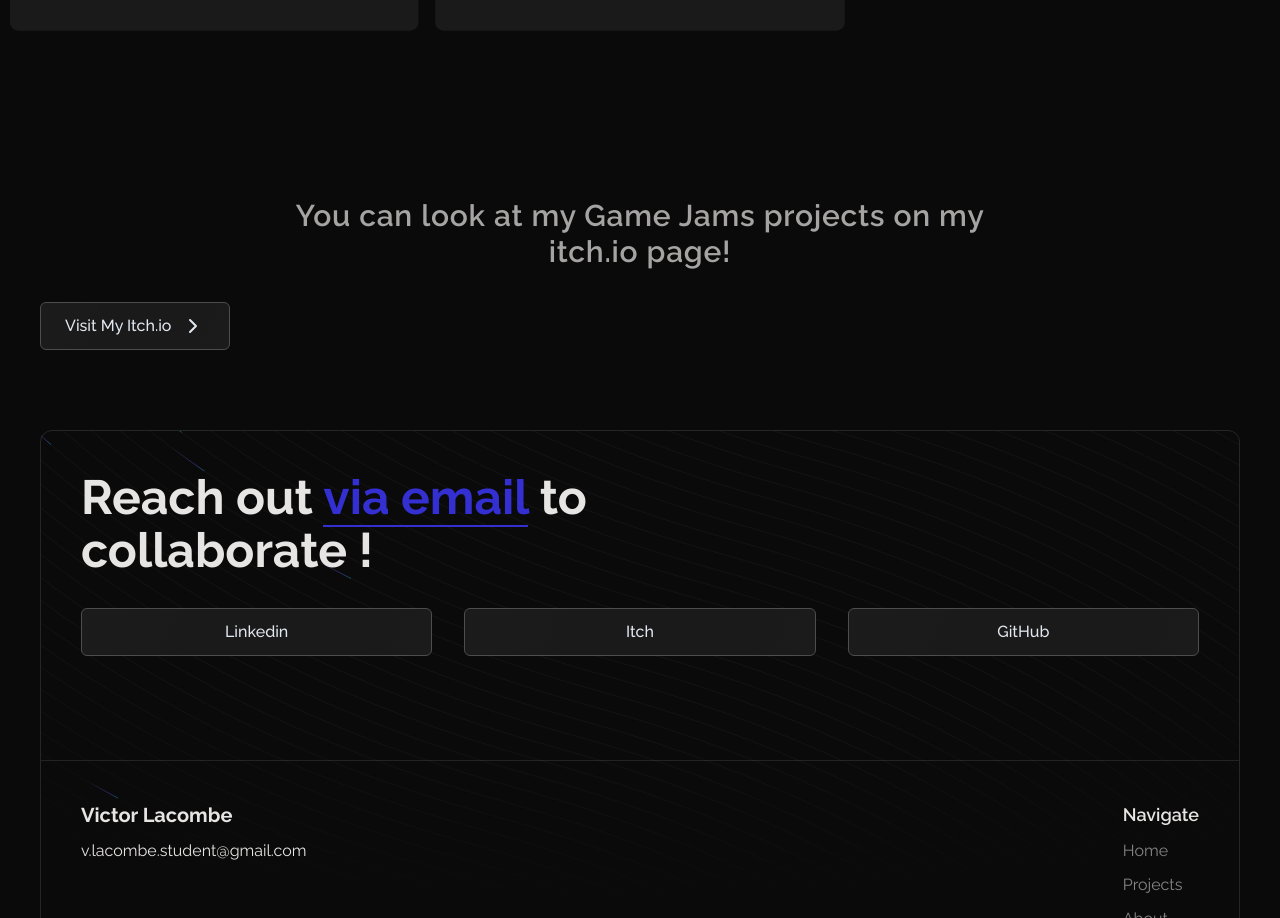
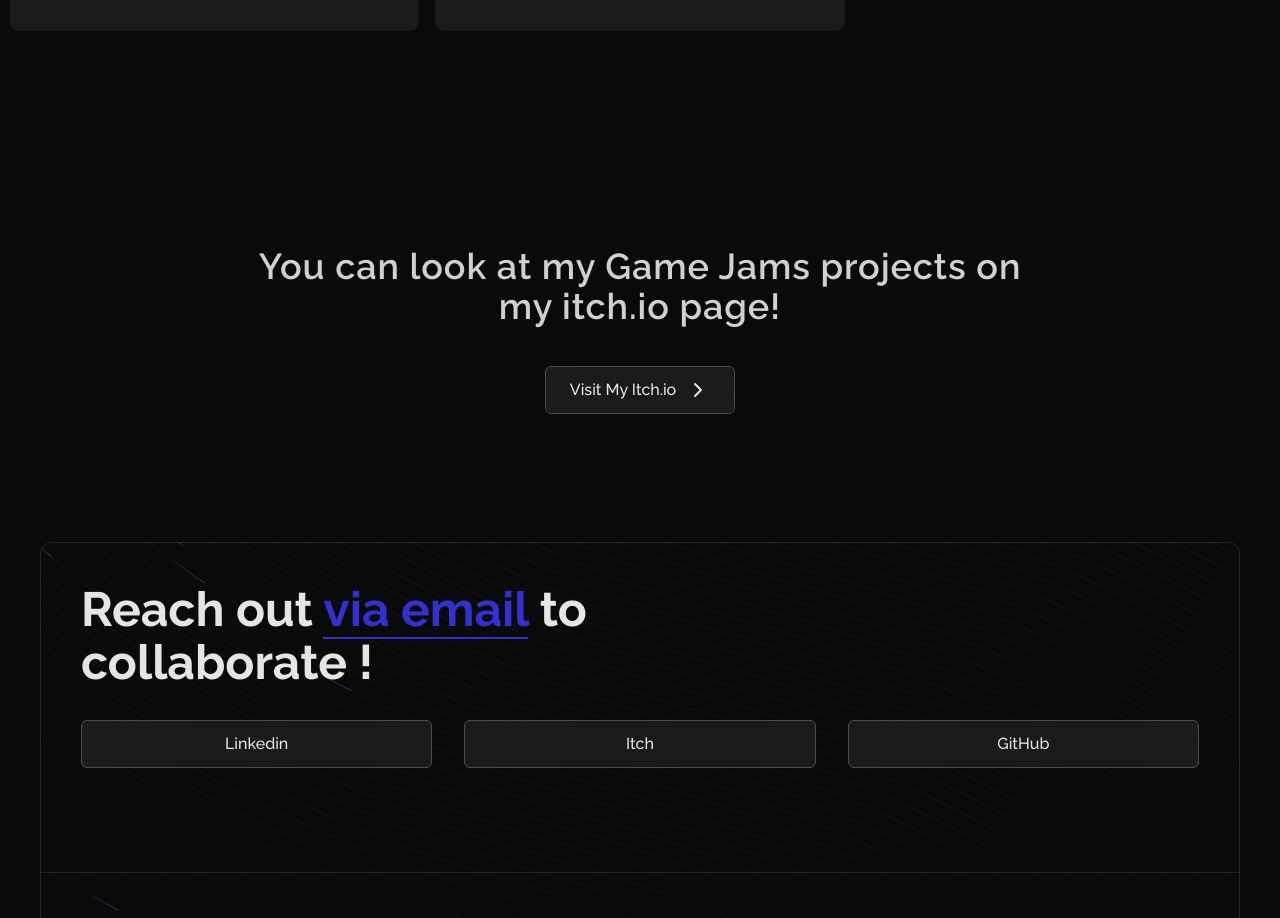
Before and after one commit to Victor9955/website2, a Next.js app: page / in a window 1280 px wide. Shown: the part 3091-4009 px from the top of the page. Built offline with nearby package versions, Linux system fonts and the light colour scheme.

Commit message:
Update page.tsx

```diff
--- a/app/page.tsx
+++ b/app/page.tsx
@@ -28,16 +28,18 @@ const Homepage = () => {
         <ProjectsSection />
 
         {/* Game Jam Section */}
-        <div className="py-20 bg-white dark:bg-dark-100 text-center flex flex-col items-center">
-          <p className="text-lg sm:text-xl md:text-2xl lg:text-3xl font-semibold max-w-3xl leading-snug tracking-wide text-dark-200 dark:text-stone-200/70 mb-8">
-            You can look at my Game Jams projects on my itch.io page!
-          </p>
+      <div className="py-32 bg-white dark:bg-dark-100 text-center flex flex-col items-center">
+        <p className="text-xl sm:text-2xl md:text-3xl lg:text-4xl font-semibold max-w-3xl leading-snug tracking-wide text-white dark:text-stone-200/90 mb-10">
+          You can look at my Game Jams projects on my itch.io page!
+        </p>
+        <div className="flex justify-center">
           <ShinyButton icon={<ChevronRight />}>
             <a href="https://your-itch-io-link.itch.io" target="_blank" rel="noopener noreferrer">
               Visit My Itch.io
             </a>
           </ShinyButton>
         </div>
+      </div>
 
         <Footer />
       </div>
```
